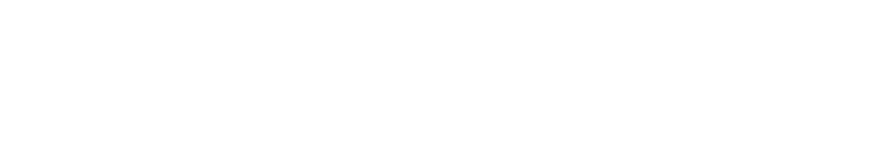
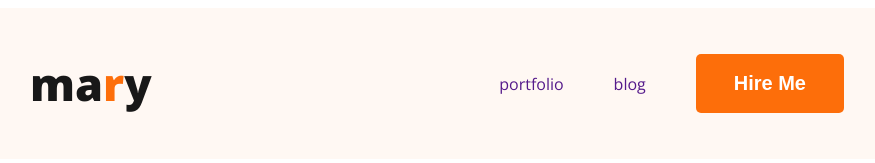
Before and after one commit to hassanMehedi2/webdevloper-portfolio, a plain HTML site: page index.html in a window 1280 px wide. Shown: the whole page, without its empty margins (178-1053 px from the left). Drawn offline with nearby package versions, Linux system fonts and the light colour scheme.

Commit message:
added nav

```diff
--- a/index.html
+++ b/index.html
@@ -4,9 +4,22 @@
     <meta charset="UTF-8">
     <meta name="viewport" content="width=device-width, initial-scale=1.0">
     <title>web devloper portfolio</title>
+    <link rel="stylesheet" href="styles/style.css">
+    <link rel="preconnect" href="https://fonts.googleapis.com">
+<link rel="preconnect" href="https://fonts.gstatic.com" crossorigin>
+<link href="https://fonts.googleapis.com/css2?family=Open+Sans:wght@400;700;800&display=swap" rel="stylesheet">
 </head>
 <body>
-    <header></header>
+    <header class="header">
+        <nav>
+            <h3 class="nav-title">ma<span class="primary-color">r</span>y</h3>
+            <ul>
+                <li><a href="">portfolio</a></li>
+                <li><a href="">blog</a></li>
+                <li><button class="primary-button">Hire Me</button></li>
+            </ul>
+        </nav>
+    </header>
     <main></main>
     <footer></footer>
 </body>
--- /dev/null
+++ b/styles/style.css
@@ -0,0 +1,53 @@
+/*pre defined styles */
+body{
+    font-family: 'Open Sans', sans-serif;
+}
+
+.primary-color{
+    color: #FD6E0A;
+}
+.primary-button{
+
+    border-radius: 5px;
+    background: #FD6E0A;
+    font-size: 20px;
+    color: white;
+font-style: normal;
+font-weight: 700;
+
+border: none;
+padding: 18px 38px;
+}
+
+
+
+/* nav releted style */
+nav{
+    display: flex;
+    justify-content: space-between;
+    align-items: center;
+    margin: 0 200px;
+}
+.nav-title{
+    color: #181818;
+font-size: 45px;
+font-weight: 800;
+line-height: normal;
+}
+
+nav >ul{
+    display: flex;
+    align-items:center
+}
+nav li{
+   list-style: none;
+   margin-right: 50px;
+}
+nav a{
+    text-decoration: none;
+}
+
+/* header releted style */
+.header{
+    background: #FFF8F3;
+}
```
